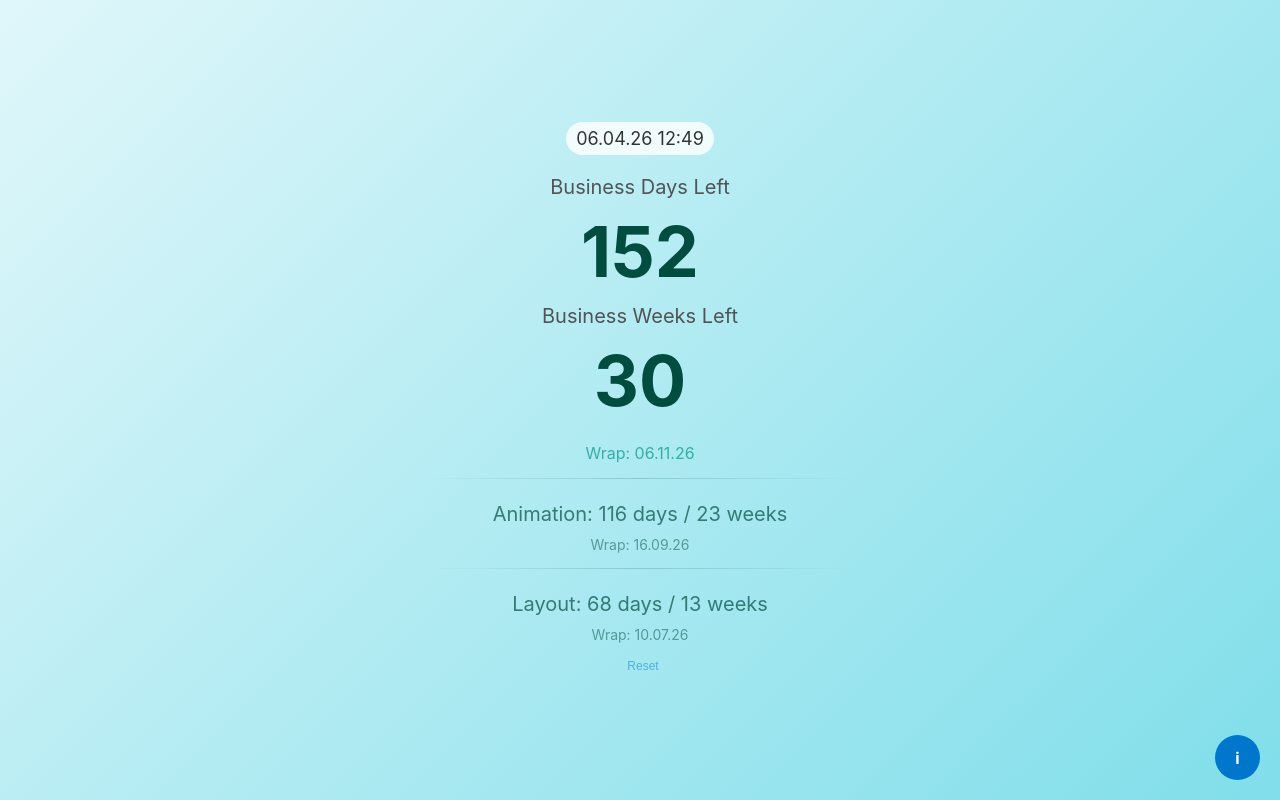
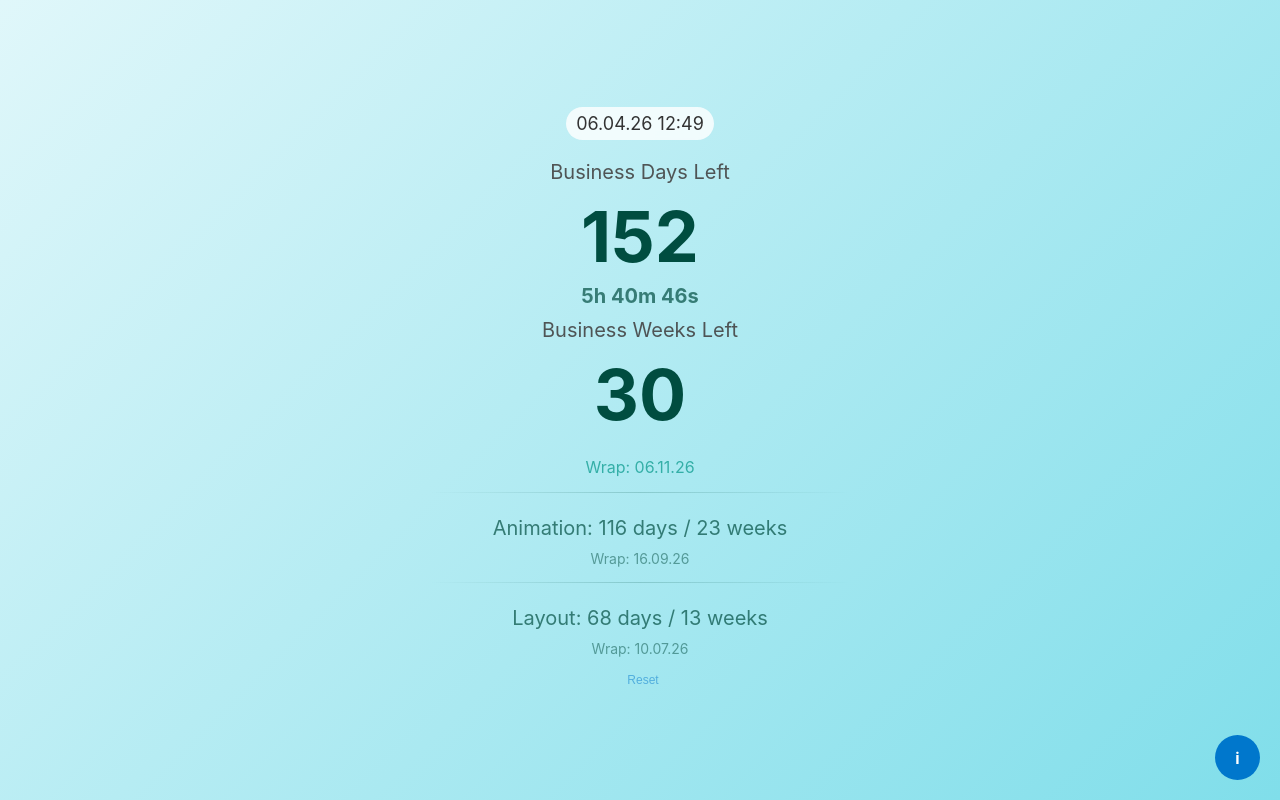
Before and after one commit to ranjankurian/countdown, a plain HTML site: page index.html in a window 1280 px wide. Drawn offline with Linux system fonts and the light colour scheme.

Commit message:
added countdown timer index.html
count down for remaining work hours

```diff
--- a/index.html
+++ b/index.html
@@ -2,7 +2,7 @@
 <html lang="en">
 <head>
 <meta charset="UTF-8">
-<title>Workday Countdown</title>
+<title>Workday Countdown - Modern Simple Color</title>
 <meta name="viewport" content="width=device-width, initial-scale=1.0">
 <style>
     html, body { height: 100%; margin: 0; padding: 0; }
@@ -27,6 +27,7 @@
     <div id="currentDateTime" class="current-datetime">--</div>
     <div class="label">Business Days Left</div>
     <div id="days" class="value">--</div>
+    <div id="timeRemaining" class="sub-value" style="margin-top:-5px; margin-bottom:10px; font-weight:700;">-- h -- m -- s</div>
     <div class="label">Business Weeks Left</div>
     <div id="weeks" class="value">--</div>
     <div id="dateDisplay" class="date">Wrap: --</div>
@@ -96,6 +97,7 @@
     }
 
     function calculate(){
+        const nowLive = new Date();
         const today = new Date();
         today.setHours(0,0,0,0);
         const now = new Date();
@@ -112,6 +114,23 @@
         }
 
         const mainCount = countDays(targetDates.main);
+
+        // Time remaining: from NOW until 18:30 (same day only)
+        const endOfDay = new Date(nowLive);
+        endOfDay.setHours(18,30,0,0);
+
+        let diffMs = endOfDay - nowLive;
+
+        let hrs = 0, mins = 0, secs = 0;
+
+        if(diffMs > 0 && isWorkingDay(nowLive)){
+            const totalSec = Math.floor(diffMs / 1000);
+            hrs  = Math.floor(totalSec / 3600);
+            mins = Math.floor((totalSec % 3600) / 60);
+            secs = totalSec % 60;
+        }
+
+        document.getElementById("timeRemaining").textContent = `${hrs}h ${mins}m ${secs}s`;
         const animCount = countDays(targetDates.animation);
         const layCount = countDays(targetDates.layout);
 
@@ -181,7 +200,7 @@
         alert(`Upcoming Holidays:\n${text}`);
     });
 
-    setInterval(calculate,60000);
+    setInterval(calculate,1000);
     calculate();
 })();
 </script>
```
